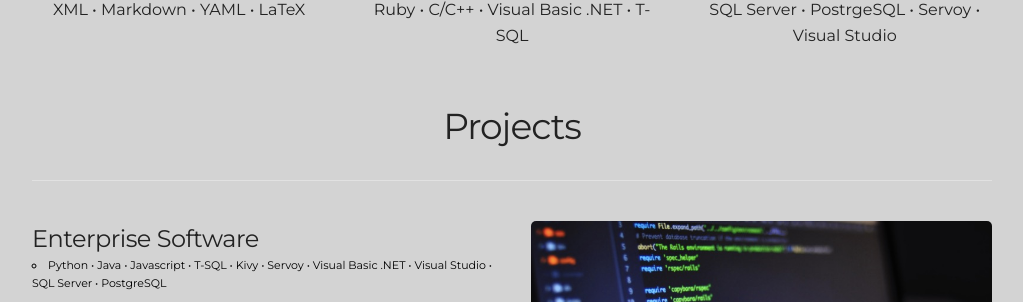
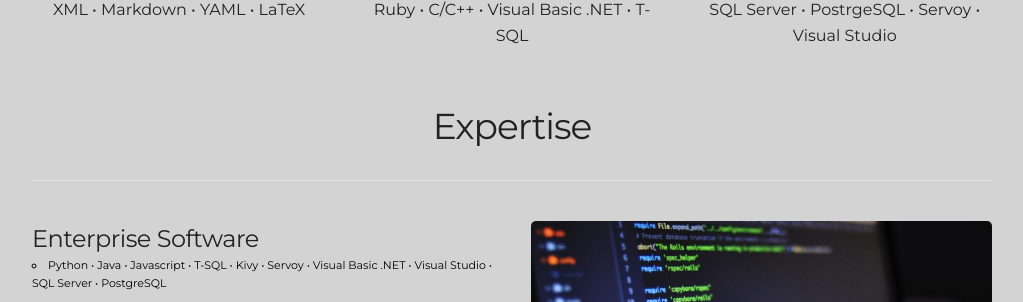
Before and after one commit to AndresMontenegroSoftware/AndresMontenegroSoftware.github.io, a Jekyll site: the page built from index.html, in a window 1280 px wide and 900 px high, scrolled down 1404 px. Shown: the part 156-458 px from the top of the window, without its empty margins (128-1151 px from the left). Built offline with Jekyll 4.4.1, drawn with Linux system fonts in a browser that asks for light colours; some web fonts are replaced.

Commit message:
Update projects.html

```diff
--- a/_includes/projects.html
+++ b/_includes/projects.html
@@ -1,6 +1,6 @@
 <div class="container">
   <div class="user-details">
-    <h3> Projects </h3>
+    <h3>Expertise </h3>
     <hr>
   </div>
   <div class="row user-projects">
@@ -13,7 +13,7 @@
         <li> Python &bull; Java &bull; Javascript &bull; T-SQL &bull; Kivy &bull; Servoy &bull; Visual Basic .NET &bull; Visual Studio &bull; SQL Server &bull; PostgreSQL</li>
       </ul>
       <p>Enterprise customized software solutions for any aspect of business in any industry, designed and developed to meet the specific needs and resources of your business, built with the most powerful and cutting-edge technologies. Cloud computing solutions. Web & mobile applications. Stand-alone applications. Optimized software solutions for finance, management, retail, production, manufacturing, marketing, advertising, sales, human resources, project management, industry, automation, distribution, construction, agricultural, health, food, education, pharmaceutical, real estate, tourism, resorts, textile, entertainment, insurance sectors & more. </p>
-      <center><a class="project-link" target="_blank" href="https://am-software.github.io/software">More</a></center>
+      <center><a class="project-link" target="_blank" href="https://am-software.github.io/">More</a></center>
     </div>
   </div>
   <div class="row user-projects">
@@ -39,7 +39,7 @@
         <li> HTML5 &bull; CSS3 &bull; Sass &bull; Javascript &bull; PHP &bull; Jekyll &bull; Bootstrap &bull; XML &bull; Django &bull; Markdown &bull; YAML &bull; LaTeX</li>
       </ul>
       <p>Modern responsive websites design and development, built with the best and latest technologies. Affordable hosting services.</p>
-      <center><a class="project-link" target="_blank" href="https://am-software.github.io/web">More</a></center>
+      <center><a class="project-link" target="_blank" href="https://am-software.github.io/">More</a></center>
     </div>
   </div>
 <br>
```
